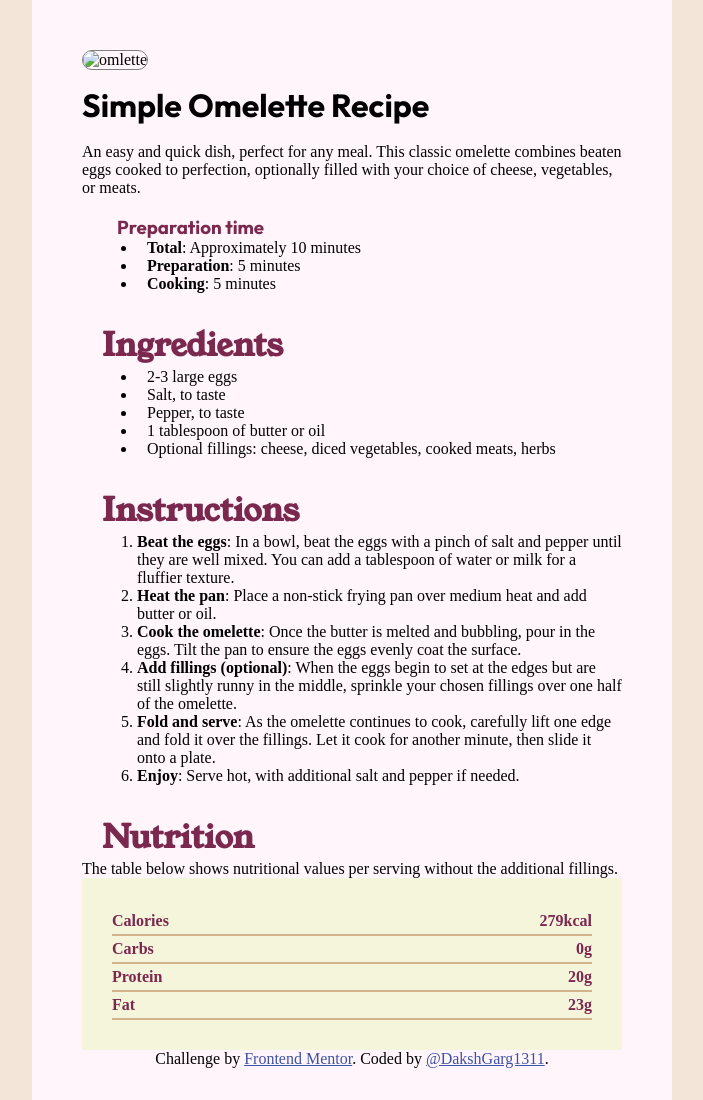
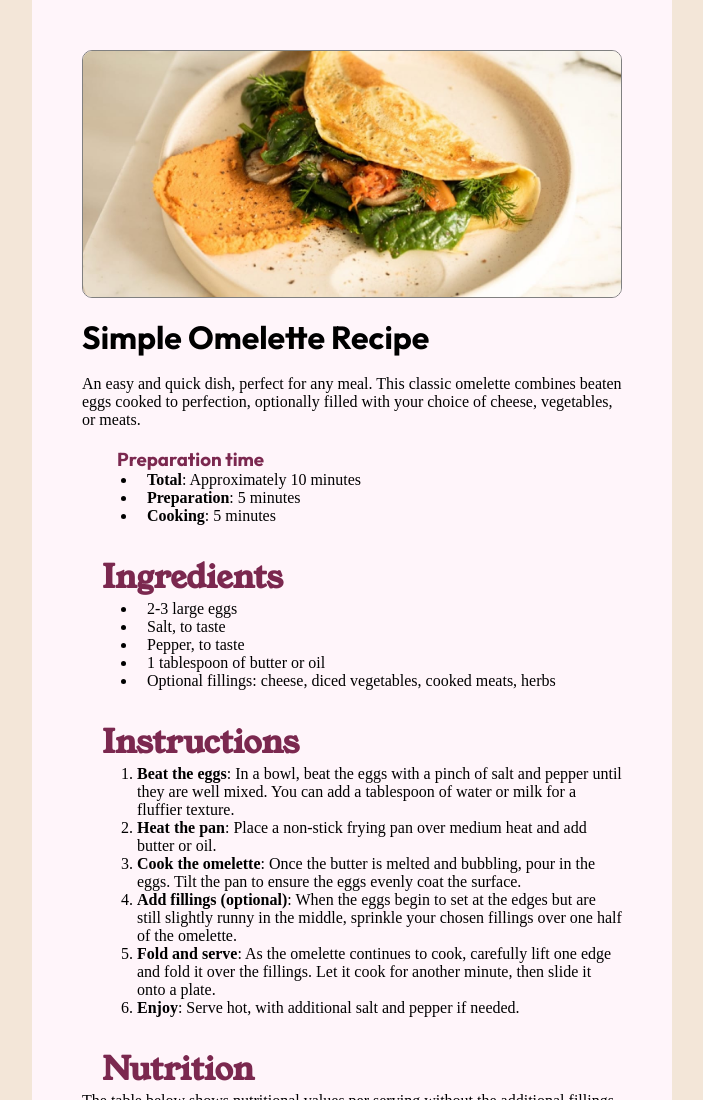
Before and after one commit to DakshGarg1311/Recipie-Landing-Page, a plain HTML site: page index.html in a window 1280 px wide. Shown: the top 1100 px of the page, without its empty margins (288-991 px from the left). Drawn offline with Linux system fonts and the light colour scheme; a web font is replaced by a local one.

Commit message:
Update index.html

```diff
--- a/index.html
+++ b/index.html
@@ -6,7 +6,7 @@
   <meta name="viewport" content="width=device-width, initial-scale=1.0">
   <!-- displays site properly based on user's device -->
 
-  <link rel="icon" type="image/png" sizes="32x32" href="./assets/images/favicon-32x32.png">
+  <link rel="icon" type="image/png" sizes="32x32" href="favicon-32x32.png">
   <link rel="preconnect" href="https://fonts.googleapis.com">
   <link rel="preconnect" href="https://fonts.gstatic.com" crossorigin>
   <link
@@ -136,7 +136,7 @@
 
 
   <div class="main">
-    <img src="./assets/images/image-omelette.jpeg" width="100%" alt="omlette" id="img">
+    <img src="image-omelette.jpeg" width="100%" alt="omlette" id="img">
     <h1>Simple Omelette Recipe</h1><br>
     <p> An easy and quick dish, perfect for any meal. This classic omelette combines beaten eggs cooked
       to perfection, optionally filled with your choice of cheese, vegetables, or meats.</p> <br>
```
